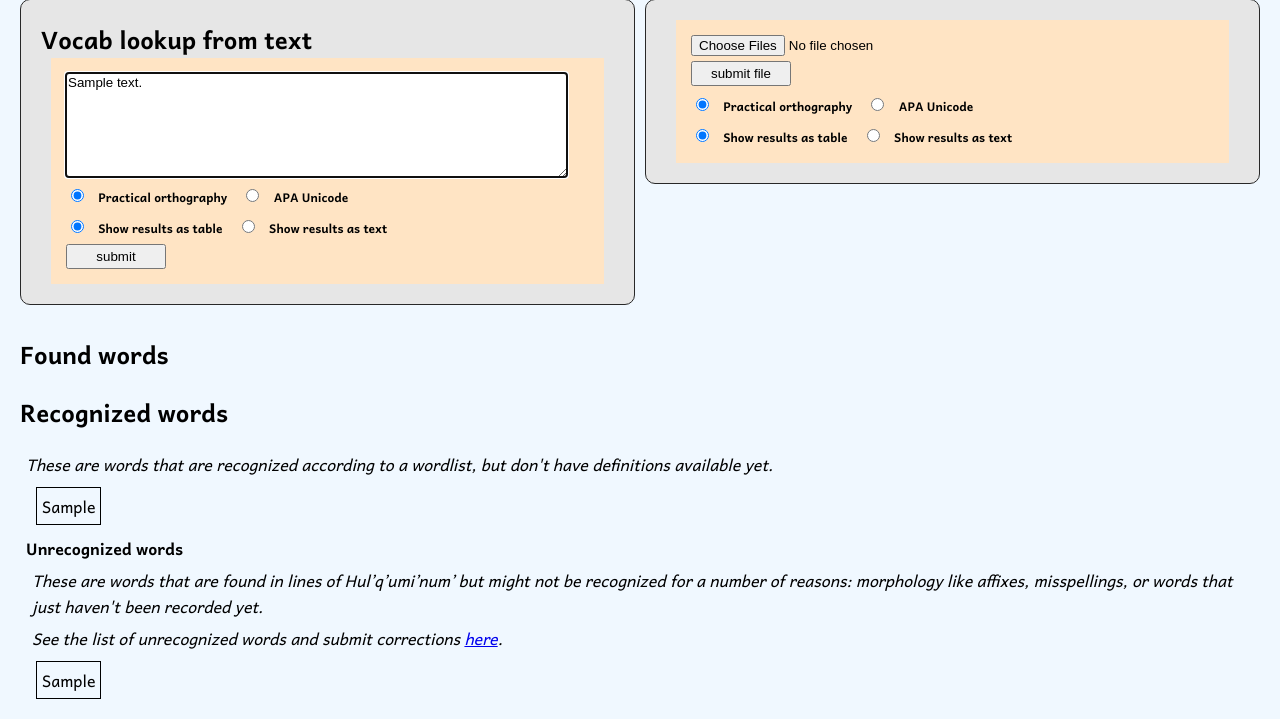
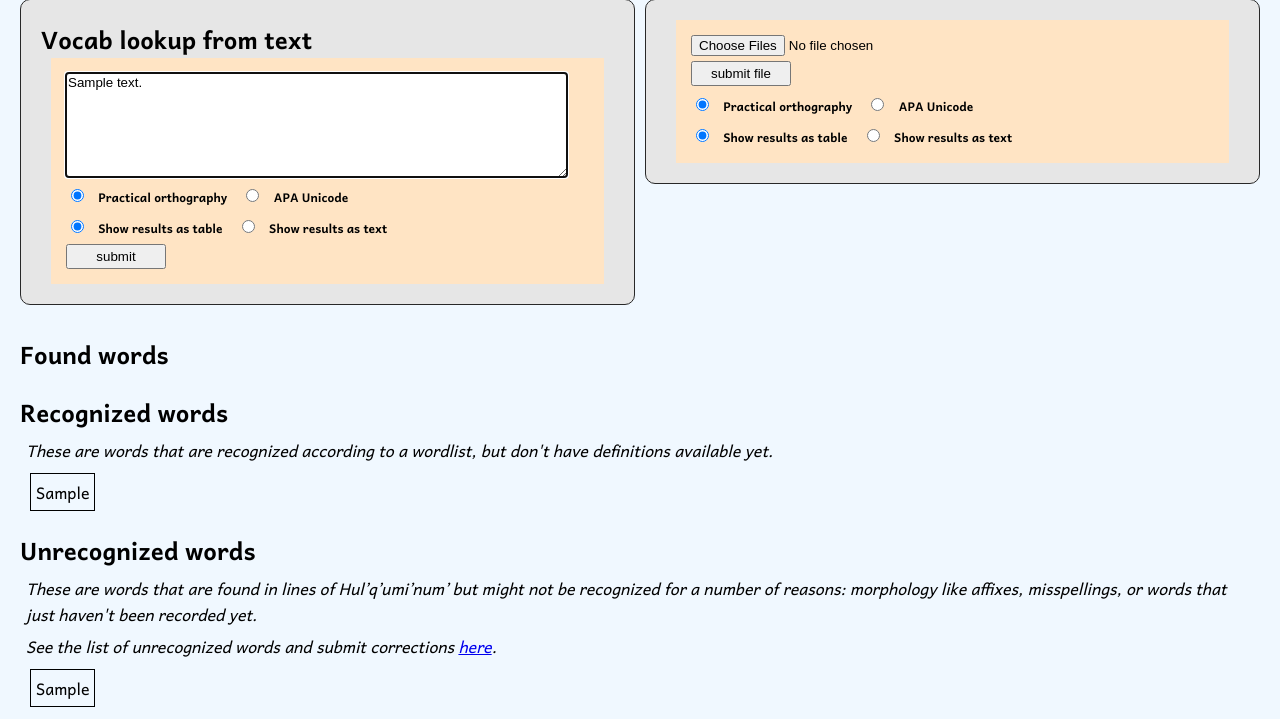
Before and after one commit to hlcsdb/hulqcorpustools, a Flask app: template hulqcorpustools/webapps/templates/vocab-lookup.html in a window 1280 px wide. Shown: the part 198-917 px from the top of the page. Run offline with Flask 2, Linux system fonts and the light colour scheme; the template is opened without the code that fills it: most values are stand-ins (such as "Sample title", 1, 10 or a date in 2020); parts of the project's set-up code (start-up, migrations or seed data) failed here and were passed over.

Commit message:
interface changes

```diff
--- a/hulqcorpustools/webapps/static/vocab.css
+++ b/hulqcorpustools/webapps/static/vocab.css
@@ -24,3 +24,8 @@ div.table-info > * {
 .invisible {
     visibility: hidden
 }
+
+div.results {
+    margin-top: 6px;
+    margin-bottom: 6px;
+}
--- a/hulqcorpustools/webapps/templates/vocab-lookup.html
+++ b/hulqcorpustools/webapps/templates/vocab-lookup.html
@@ -156,7 +156,8 @@
   <h2>Recognized words</h2>
     <div class="results">
     <!-- <span id="recognized-info" class="info-button">ℹ️</span> -->
-    <div class="table-info"><p><i>These are words that are recognized according to a wordlist, but don't have definitions available yet.</i></p><div>
+    <div class="table-info"><p><i>These are words that are recognized according to a wordlist, but don't have definitions available yet.</i></p>
+    </div>
     <table>
       {% for known_word in vocab_lookup['known_words'] %}
         <tr>
```
